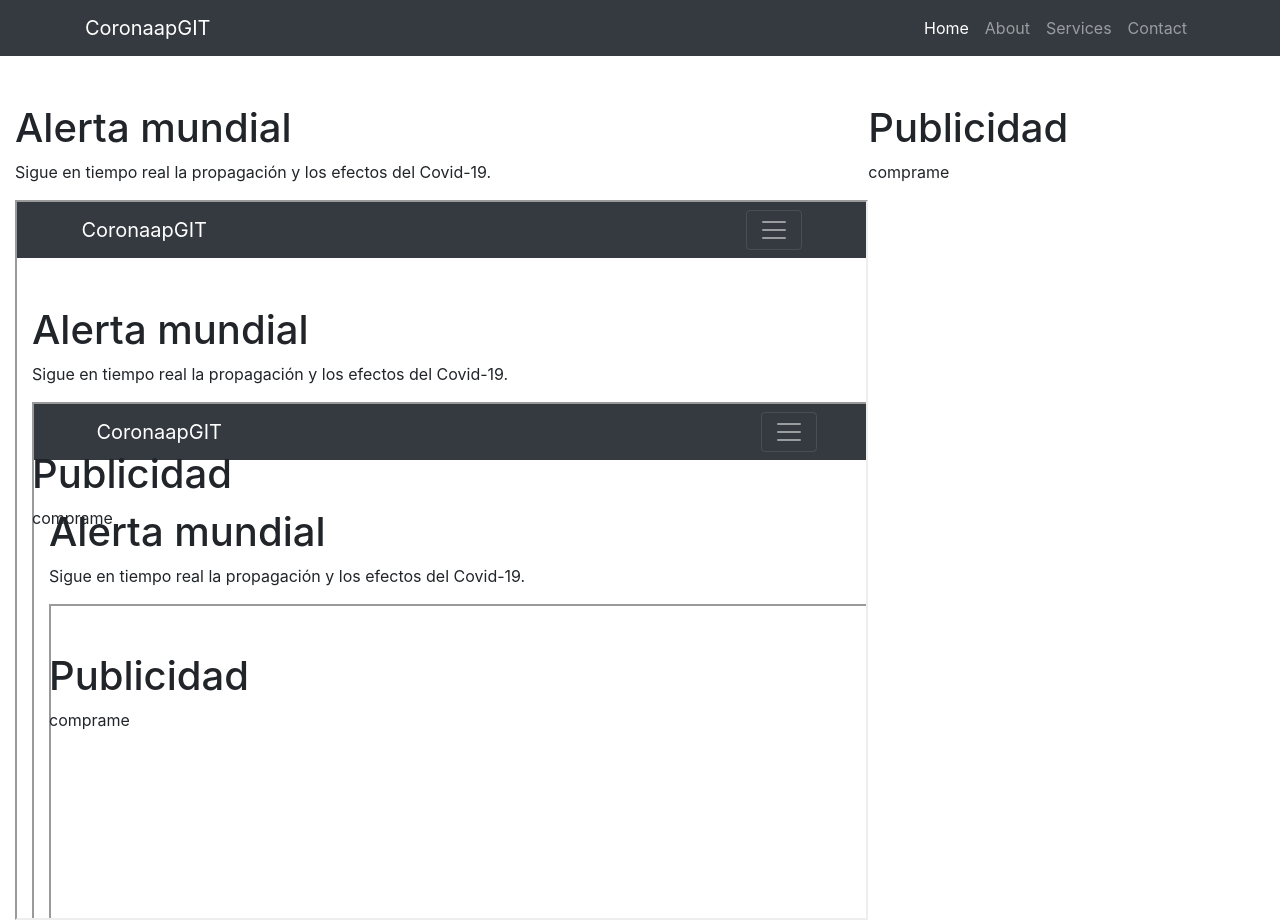
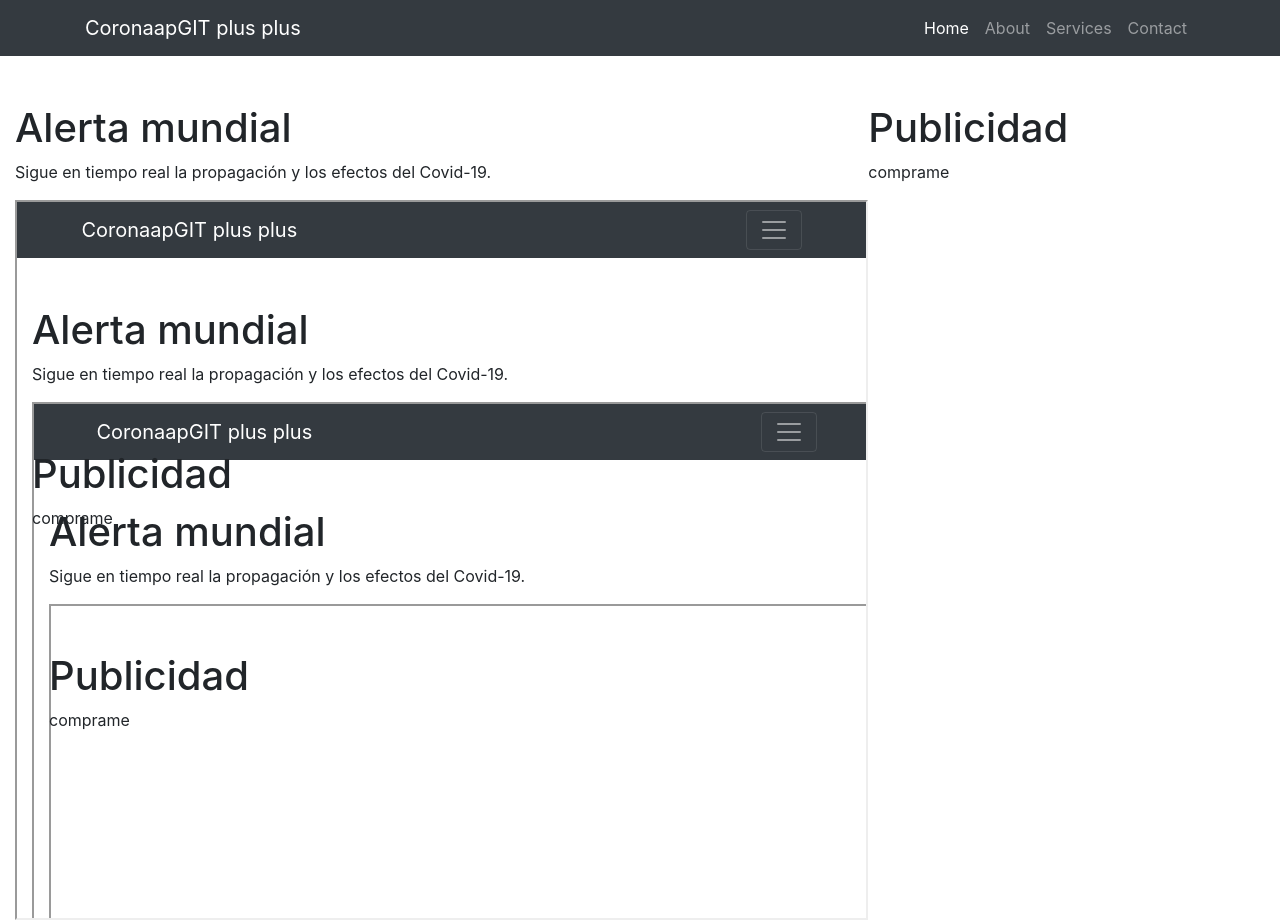
Before and after one commit to martinezbel/corona, a website: page index.html in a window 1280 px wide. Drawn offline with Linux system fonts and the light colour scheme; files that its build step writes are made by us from their sources.

Commit message:
corona app GIT plus plus

```diff
--- a/index.html
+++ b/index.html
@@ -20,7 +20,7 @@
   <!-- Navigation -->
   <nav class="navbar navbar-expand-lg navbar-dark bg-dark static-top">
     <div class="container">
-      <a class="navbar-brand" href="#">CoronaapGIT</a>
+      <a class="navbar-brand" href="#">CoronaapGIT plus plus</a>
       <button class="navbar-toggler" type="button" data-toggle="collapse" data-target="#navbarResponsive" aria-controls="navbarResponsive" aria-expanded="false" aria-label="Toggle navigation">
         <span class="navbar-toggler-icon"></span>
       </button>
```
